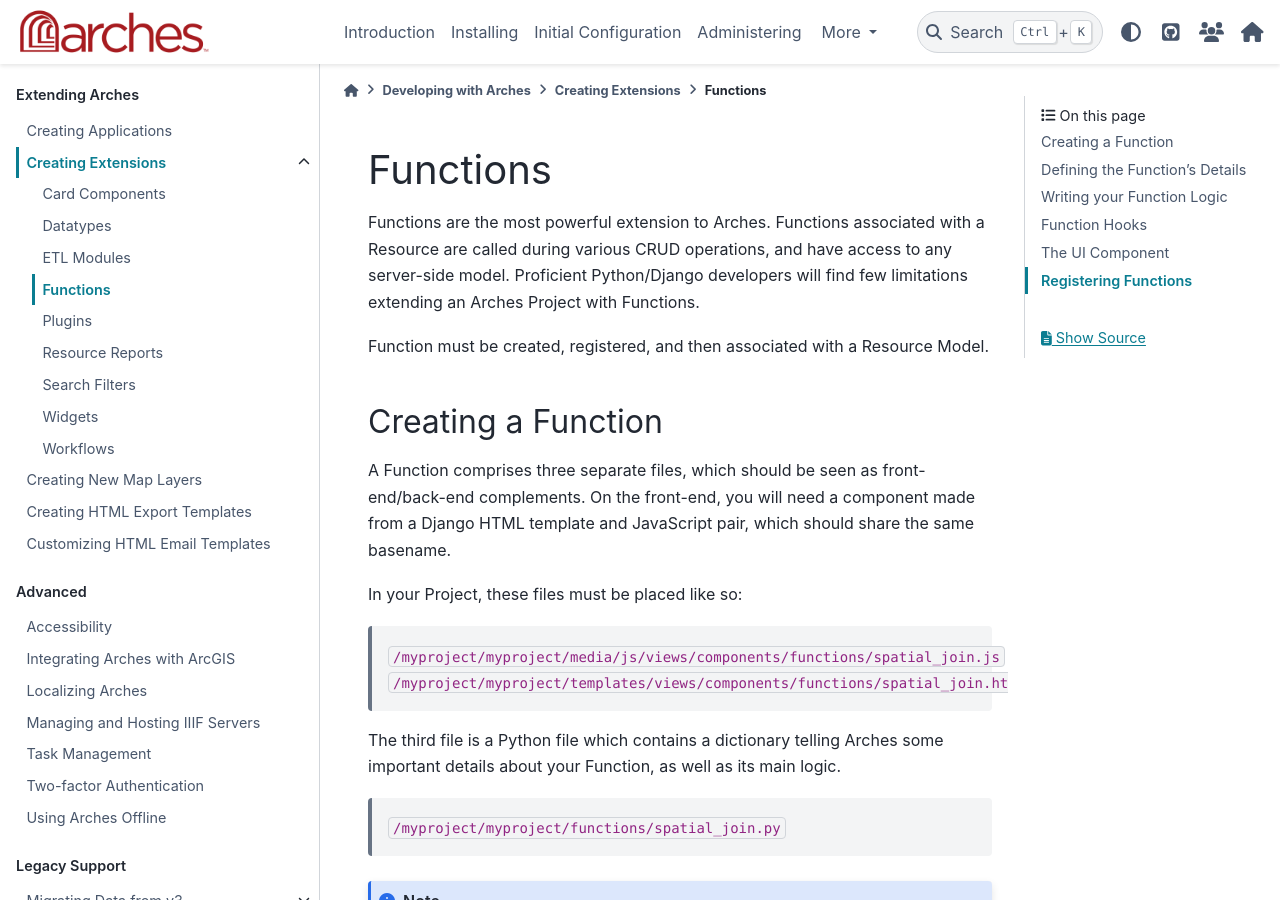
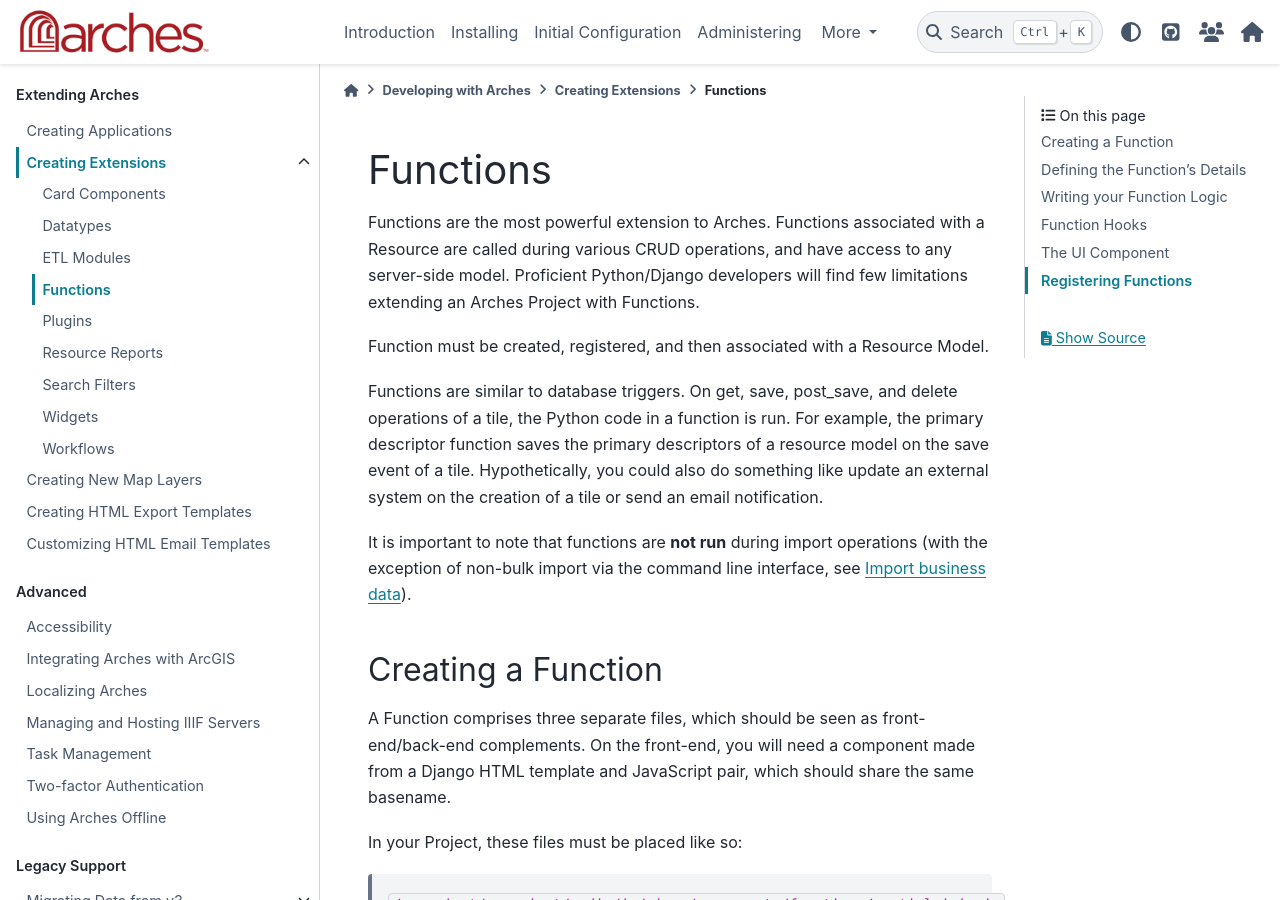
Before and after one commit to archesproject/arches-docs, a Sphinx documentation site: the page built from docs/developing/extending/extensions/functions.rst, in a window 1280 px wide and 900 px high. Built offline with Sphinx 7.4.7 and the PyData theme 0.15.4, drawn with Linux system fonts in a browser that asks for light colours.

Commit message:
Added Cyrus's explanation for the use of functions

```diff
--- a/docs/developing/extending/extensions/functions.rst
+++ b/docs/developing/extending/extensions/functions.rst
@@ -10,6 +10,17 @@
 
 Function must be created, registered, and then associated with a
 Resource Model.
+
+Functions are similar to database triggers. On get, save, post_save,
+and delete operations of a tile, the Python code in a function is run.
+For example, the primary descriptor function saves the primary descriptors
+of a resource model on the save event of a tile. Hypothetically, you could
+also do something like update an external system on the creation of a
+tile or send an email notification.
+
+It is important to note that functions are **not run** during import operations
+(with the exception of non-bulk import via the command line interface, see
+:ref:`Import business data`).
 
 Creating a Function
 ===================
```
